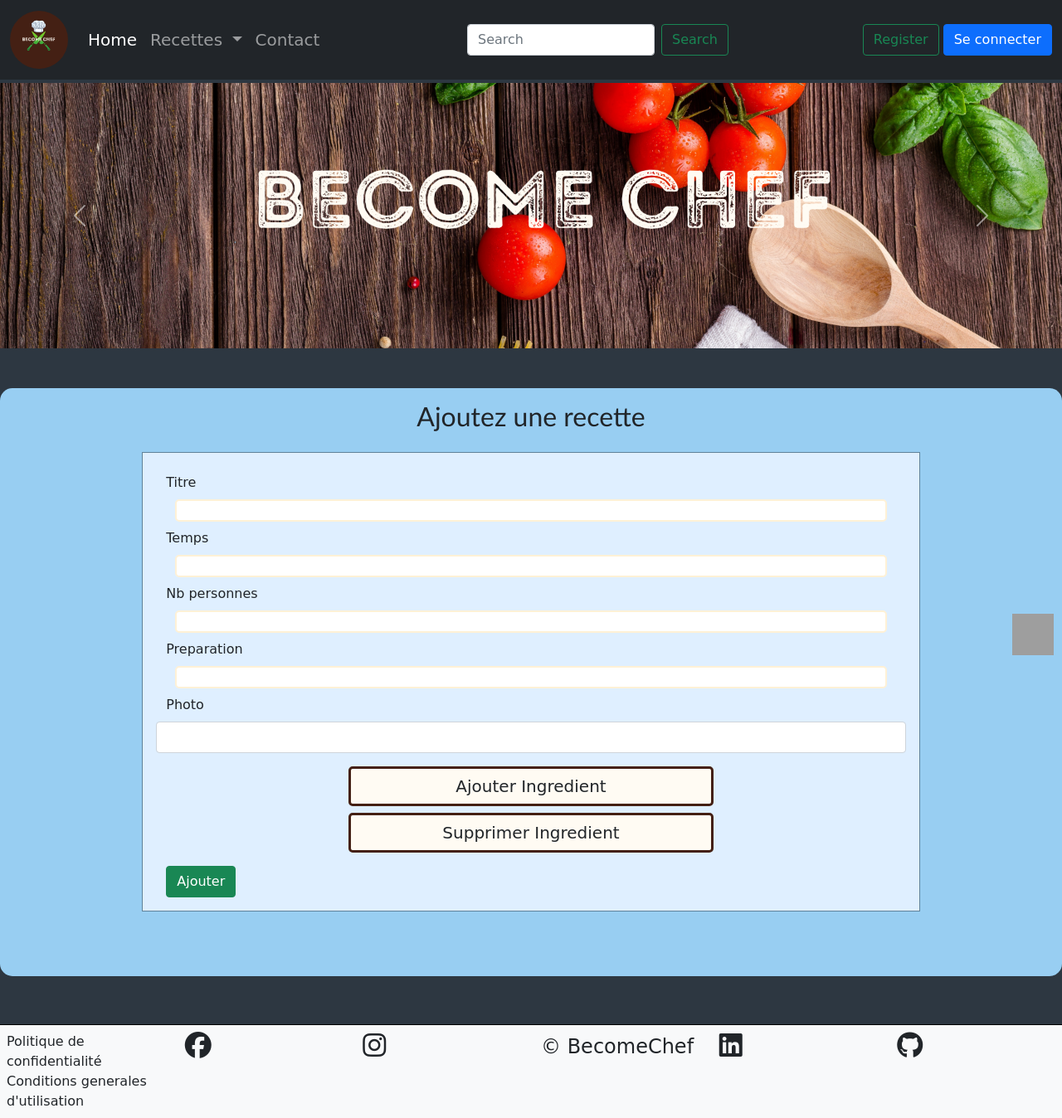
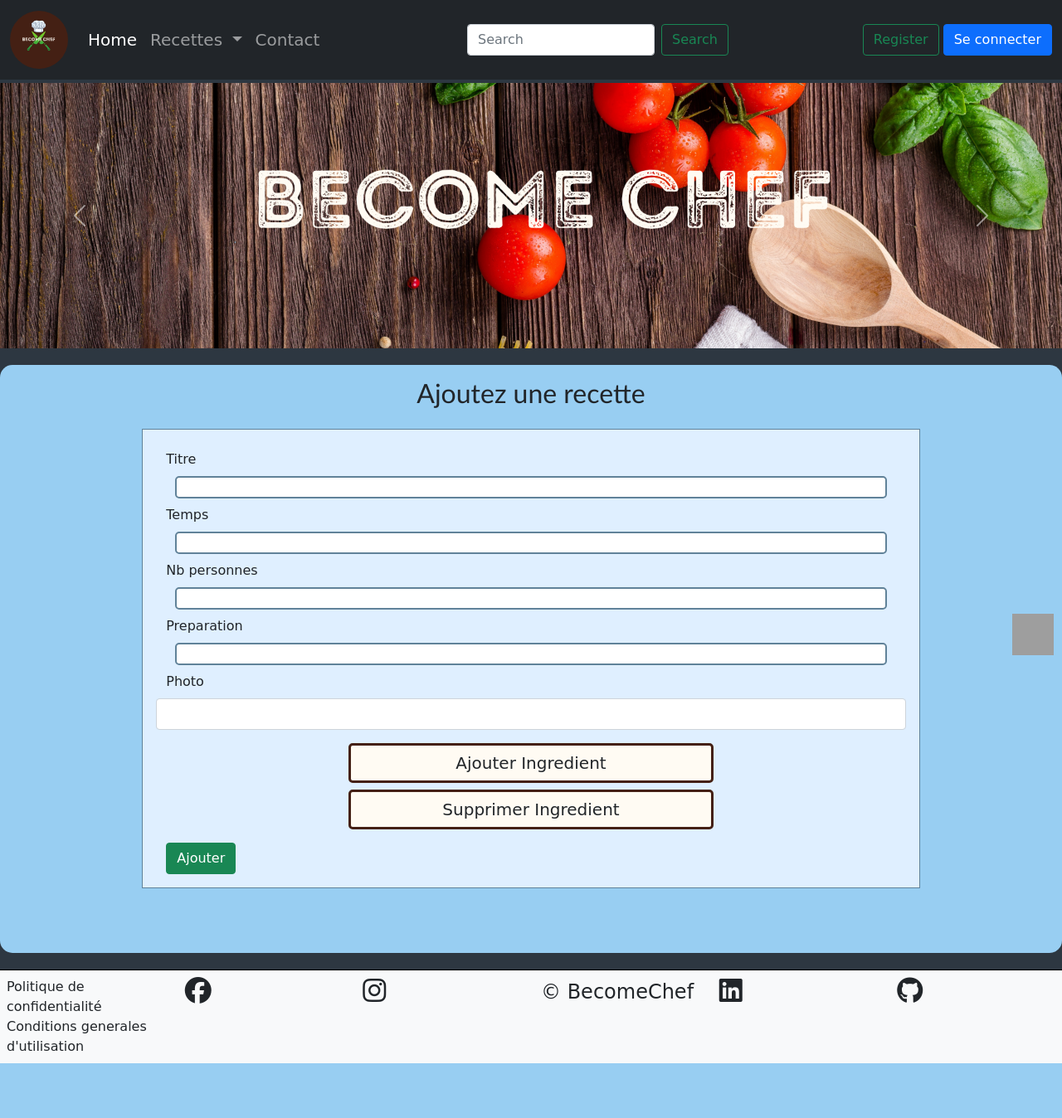
Before and after one commit to FifthYonko/BecomeChef, a Symfony app: template templates/recette/new_recette.html.twig in a window 1280 px wide. Shown: the whole page at 83% size. After the commit the page ends 1282 px from the top, so only its background shows below. Run offline with Twig, Linux system fonts and the light colour scheme; the template is opened without the code that fills it, so the values that code supplies are empty; form fields are guessed from the names that the template uses; some libraries are stand-ins or nearby versions; grey boxes are pictures that could not be loaded.

Commit message:
modifications des formulaires d'ajout et de modif de recettes

```diff
--- a/public/css/BaseStyle.css
+++ b/public/css/BaseStyle.css
@@ -43,7 +43,6 @@ hr{
 
 
 html,body{
-    height: 100vh;
     background-color:#2d3741;
 
 
@@ -134,7 +133,7 @@ main{
 .formInput{
     height: 100%;
     width: 95%;
-    border: 2px solid #FFF1D6;
+    border: 2px solid #608299;
     border-radius: 5px;
     font-size: 18px;
     margin: 0;
@@ -143,8 +142,8 @@ main{
 
 
 .selector{
-    background-color: #FFF1D6;
-    border: solid #71C72B 2px;
+    background-color: #98cef2;
+    border: solid #608299 2px;
     color: #442014 ;
     text-align: center;
 
--- a/templates/admin/new_recetteAdmin.html.twig
+++ b/templates/admin/new_recetteAdmin.html.twig
@@ -9,7 +9,7 @@
 
 {% block body %}
 	{% if "ROLE_ADMIN" in  app.user.roles %}
-		<div class="container-fluid my-5 justify-content-center conteneurBox">
+		<div class="container-fluid justify-content-center conteneurBox">
 	<div class="row ">
 		<h1 class="w-100 text-center titres fs-2">
 			Ajoutez une recette</h1>
--- a/templates/admin/update_recetteAdmin.html.twig
+++ b/templates/admin/update_recetteAdmin.html.twig
@@ -6,7 +6,7 @@
 {% endblock %}
 
 {% block body %}
-	<div class="container-fluid my-5 justify-content-center conteneurBox">
+	<div class="container-fluid  justify-content-center conteneurBox">
     <div class="row">
         <h1 class="w-100 text-center titres fs-2">Modifier une recette</h1>
 
--- a/templates/base.html.twig
+++ b/templates/base.html.twig
@@ -154,7 +154,7 @@
 							{% if  app.user.photo %}
 								<img src='{{ asset('uploads/'~ app.user.photo ) }}' style="width:100px " alt='photo de profil' class="rounded-circle ">
 							{% else %}
-								<img src='{{ asset('uploads/BecomeChefLogo.png' ) }}' style="width:100px;  " alt='photo de profil' class="rounded-circle  coloredBorder">
+								<img src='{{ asset('uploads/BecomeChefLogo.png' ) }}' style="width:100px;  " alt='photo de profil' class="rounded-circle  coloredBorder text-dark">
 							{% endif %}
 							<h5 class="titres pt-2">
 								<a class="nav-link " href="{{path('profile',{'page':1 })}}">Voir profil</a>
@@ -167,6 +167,9 @@
 						</div>
 					</div>
 				{% else %}
+					<div class="row ">
+						<h1 class="titres coloredText text-center fs-1">Rejoignez la communauté!</h1>
+					</div>
 				<div class="row w-75 justify-content-center m-auto mt-5 petitConteneur ">
 					<a href="{{path('app_register')}}" class="btn btn-outline-success">S'inscrire</a>
 					<button type="button" class="btn btn-primary my-2" data-bs-toggle="modal" data-bs-target="#connexionForm">Se connecter</button>
--- a/templates/recette/new_recette.html.twig
+++ b/templates/recette/new_recette.html.twig
@@ -6,7 +6,7 @@ Ajouter une recette
 
 
 {% block body %}
-<div class="container-fluid my-5 justify-content-center conteneurBox">
+<div class="container-fluid  justify-content-center conteneurBox">
 	<div class="row ">
 		<h1 class="w-100 text-center titres fs-2">
 			Ajoutez une recette</h1>
--- a/templates/recette/update_recette.html.twig
+++ b/templates/recette/update_recette.html.twig
@@ -5,7 +5,7 @@
 {% block title %}BecomeChef-Modifier une recette{% endblock %}
 
 {% block body %}
-<div class="container-fluid my-5 justify-content-center conteneurBox">
+<div class="container-fluid justify-content-center conteneurBox">
     <div class="row">
         <h1 class="w-100 text-center titres fs-2">Modifier une recette</h1>
 
```
Also changed, not shown: migrations/Version20220504075508.php (deleted, +0 -31 lines), migrations/Version20220504075836.php (deleted, +0 -31 lines), 1 other file.
